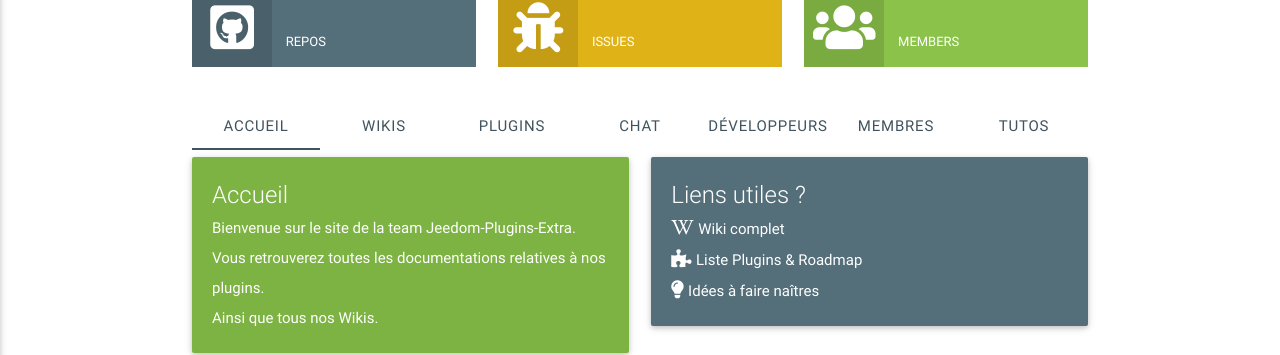
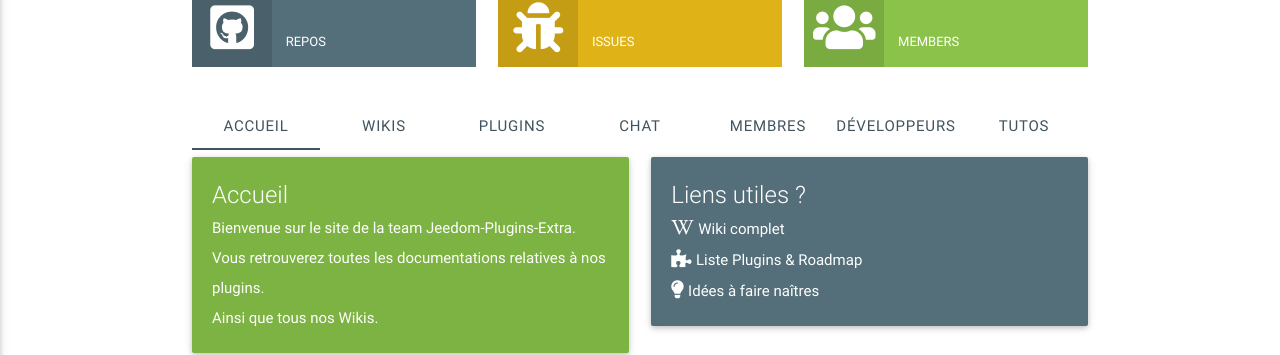
Before and after one commit to NextDom/NextDom.github.io, a Jekyll site: the page index.html, which Jekyll copies as it is, in a window 1280 px wide. Shown: the part 126-481 px from the top of the page. Built offline with Jekyll 4.4.1, drawn with Linux system fonts in a browser that asks for light colours; nearby versions of some CDN libraries.

Commit message:
Update index.html

```diff
--- a/index.html
+++ b/index.html
@@ -98,8 +98,8 @@
  						<li class="tab col s2"><a href="#wiki">Wikis</a></li>
  						<li class="tab col s2"><a href="#plugin">Plugins</a></li>
  						<li class="tab col s2"><a href="#chat">Chat</a></li>
- 						<li class="tab col s2"><a href="#developpement">Développeurs</a></li>
- 						<li class="tab col s2"><a href="#members">Membres</a></li>
+       <li class="tab col s2"><a href="#members">Membres</a></li>
+       <li class="tab col s2"><a href="#developpement">Développeurs</a></li>
                         <li class="tab col s2"><a href="#tutos">Tutos</a></li>
  					</ul>
  				</div>
```
